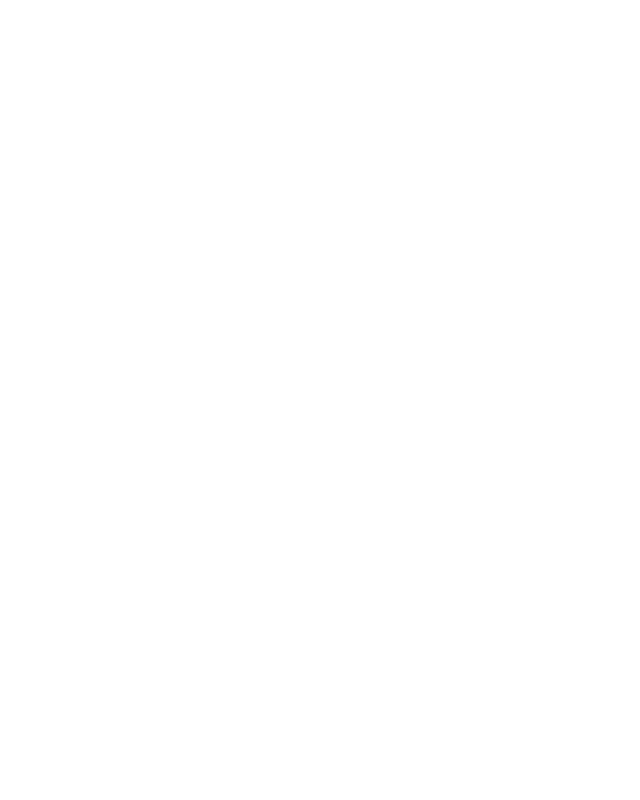
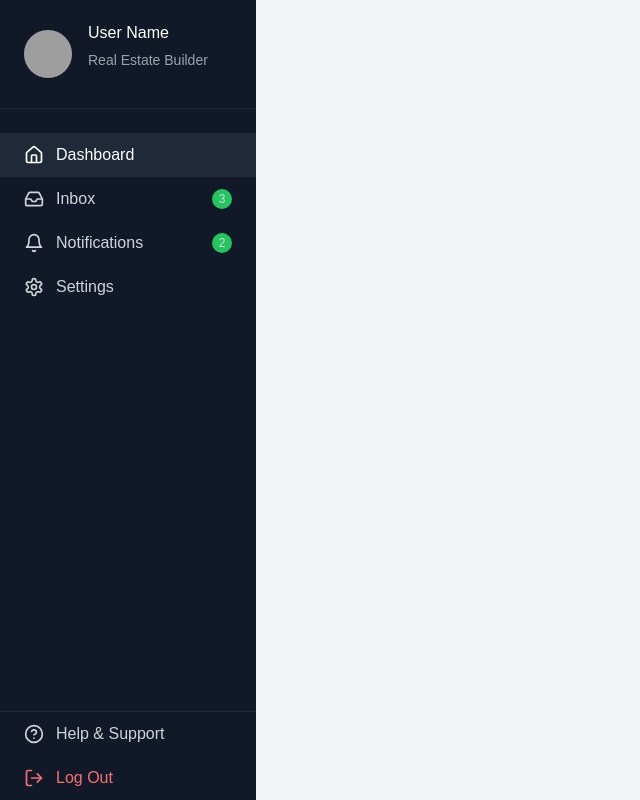
Before and after one commit to charukaonline/uninest, a React (Vite) app in the folder frontend/: page /std-dashboard in a window 1280 px wide. Before the commit this address had no page. Shown: the whole page, without its empty margins (0-640 px from the left). Built offline with nearby package versions, Linux system fonts and the light colour scheme; grey boxes are pictures that could not be loaded.

Commit message:
std dashboard layout

```diff
--- a/frontend/package.json
+++ b/frontend/package.json
@@ -10,7 +10,7 @@
     "preview": "vite preview"
   },
   "dependencies": {
-    "@radix-ui/react-slot": "^1.1.0",
+    "@radix-ui/react-slot": "^1.1.1",
     "antd": "^5.21.6",
     "axios": "^1.7.9",
     "class-variance-authority": "^0.7.0",
@@ -22,7 +22,7 @@
     "react-icons": "^5.3.0",
     "react-phone-input-2": "^2.15.1",
     "react-router-dom": "^6.27.0",
-    "tailwind-merge": "^2.5.4",
+    "tailwind-merge": "^2.6.0",
     "tailwindcss-animate": "^1.0.7"
   },
   "devDependencies": {
--- a/frontend/src/App.jsx
+++ b/frontend/src/App.jsx
@@ -9,6 +9,7 @@
 import AllListings from "./pages/AllListings";
 import PropertyInfo from "./pages/PropertyInfo";
 import PrivacyPolicy from "./pages/PrivacyPolicy";
+import DashboardLayout from "./pages/StdDashboard";
 
 function App() {
   return (
@@ -40,6 +41,9 @@
 
         {/* Privacy Policy */}
         <Route path='/privacy-policy' element={<Layout><PrivacyPolicy /></Layout>} />
+
+        {/* Student Dashboard */}
+        <Route path='/std-dashboard' element={<DashboardLayout />} />
       </Routes>
     </>
   );
--- /dev/null
+++ b/frontend/src/pages/StdDashboard.jsx
@@ -0,0 +1,92 @@
+import PropTypes from "prop-types";
+import { Home, Inbox, Bell, Settings, HelpCircle, LogOut } from "lucide-react";
+import { cn } from "@/lib/utils";
+
+const DashboardLayout = ({ children }) => {
+  return (
+    <div className="flex h-screen bg-gray-100">
+      {/* Sidebar */}
+      <div className="w-64 bg-gray-900 text-white">
+        {/* User Profile Section */}
+        <div className="p-6 border-b border-gray-800">
+          <div className="flex items-center space-x-4">
+            <div className="w-12 h-12 rounded-full bg-gray-700 overflow-hidden">
+              <img
+                src="/api/placeholder/48/48"
+                alt="Profile"
+                className="w-full h-full object-cover"
+              />
+            </div>
+            <div>
+              <h3 className="font-medium">User Name</h3>
+              <p className="text-sm text-gray-400">Real Estate Builder</p>
+            </div>
+          </div>
+        </div>
+
+        {/* Navigation Links */}
+        <nav className="mt-6">
+          <NavItem icon={<Home size={20} />} label="Dashboard" active />
+          <NavItem icon={<Inbox size={20} />} label="Inbox" notification={3} />
+          <NavItem
+            icon={<Bell size={20} />}
+            label="Notifications"
+            notification={2}
+          />
+          <NavItem icon={<Settings size={20} />} label="Settings" />
+
+          {/* Bottom Section */}
+          <div className="absolute bottom-0 w-64 border-t border-gray-800">
+            <NavItem icon={<HelpCircle size={20} />} label="Help & Support" />
+            <NavItem
+              icon={<LogOut size={20} />}
+              label="Log Out"
+              className="text-red-400"
+            />
+          </div>
+        </nav>
+      </div>
+
+      {/* Main Content */}
+      <div className="flex-1 overflow-auto">
+        <main className="p-6">{children}</main>
+      </div>
+    </div>
+  );
+};
+
+// Navigation Item Component
+const NavItem = ({ icon, label, active = false, notification, className }) => {
+  return (
+    <a
+      href="#"
+      className={cn(
+        "flex items-center space-x-3 px-6 py-3 text-gray-300 hover:bg-gray-800 hover:text-white transition-colors relative",
+        active && "bg-gray-800 text-white",
+        className
+      )}
+    >
+      {icon}
+      <span>{label}</span>
+      {notification && (
+        <span className="absolute right-6 bg-green-500 text-xs rounded-full h-5 w-5 flex items-center justify-center">
+          {notification}
+        </span>
+      )}
+    </a>
+  );
+};
+
+DashboardLayout.propTypes = {
+  children: PropTypes.node.isRequired,
+};
+
+NavItem.propTypes = {
+  icon: PropTypes.node.isRequired,
+  label: PropTypes.string.isRequired,
+  active: PropTypes.bool,
+  notification: PropTypes.number,
+  className: PropTypes.string,
+};
+
+export default DashboardLayout;
```
Also changed, not shown: 1 other file (tests, documents, lock files or other folders).
